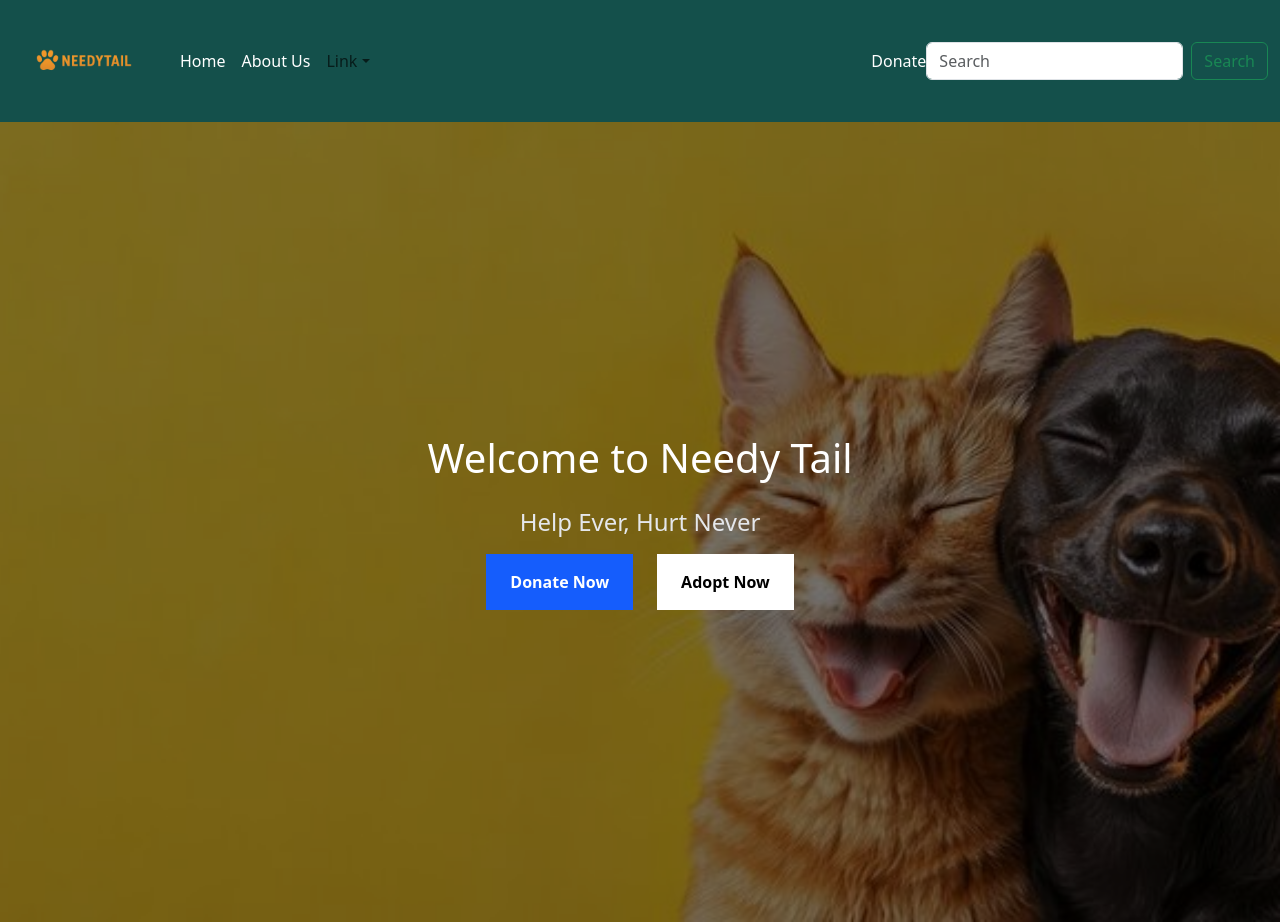
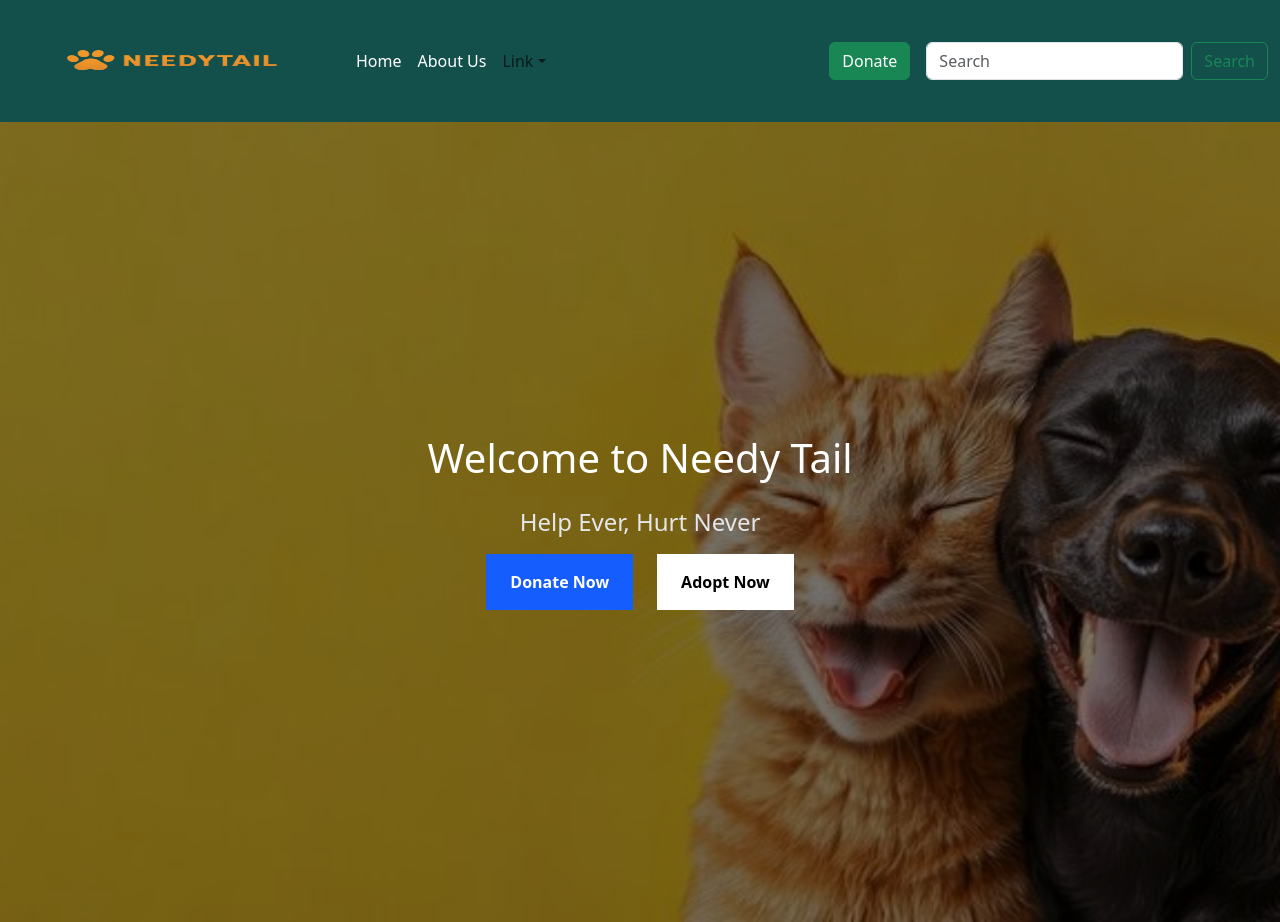
Before and after one commit to Poonam-Vishwakarma31/NGOAPP, a React (Vite) app: page / in a window 1280 px wide. Built offline with nearby package versions, Linux system fonts and the light colour scheme.

Commit message:
Nav changes and v1 add

```diff
--- a/src/Navbar.jsx
+++ b/src/Navbar.jsx
@@ -13,7 +13,7 @@ function MyNavbar() {
       <Container fluid>
         <Navbar.Brand className='decoration-white-400' href="#"><img
          src='./src/assets/ngo1.png' alt="Needytail Logo"
-              className="h-24 w-auto"/></Navbar.Brand>
+              className="h-24 w-80"/></Navbar.Brand>
         <Navbar.Toggle aria-controls="navbarScroll" />
         <Navbar.Collapse id="navbarScroll">
           <Nav
@@ -35,7 +35,7 @@ function MyNavbar() {
             </NavDropdown>
           </Nav>
           <div>
-            <button className='background-decoration-black' variant='Success' >Donate</button>
+            <Button className='me-3' variant='success' >Donate</Button>
           </div>
           <Form className="d-flex">
             <Form.Control
```
Also changed, not shown: 1 other file (tests, documents, lock files or other folders).
